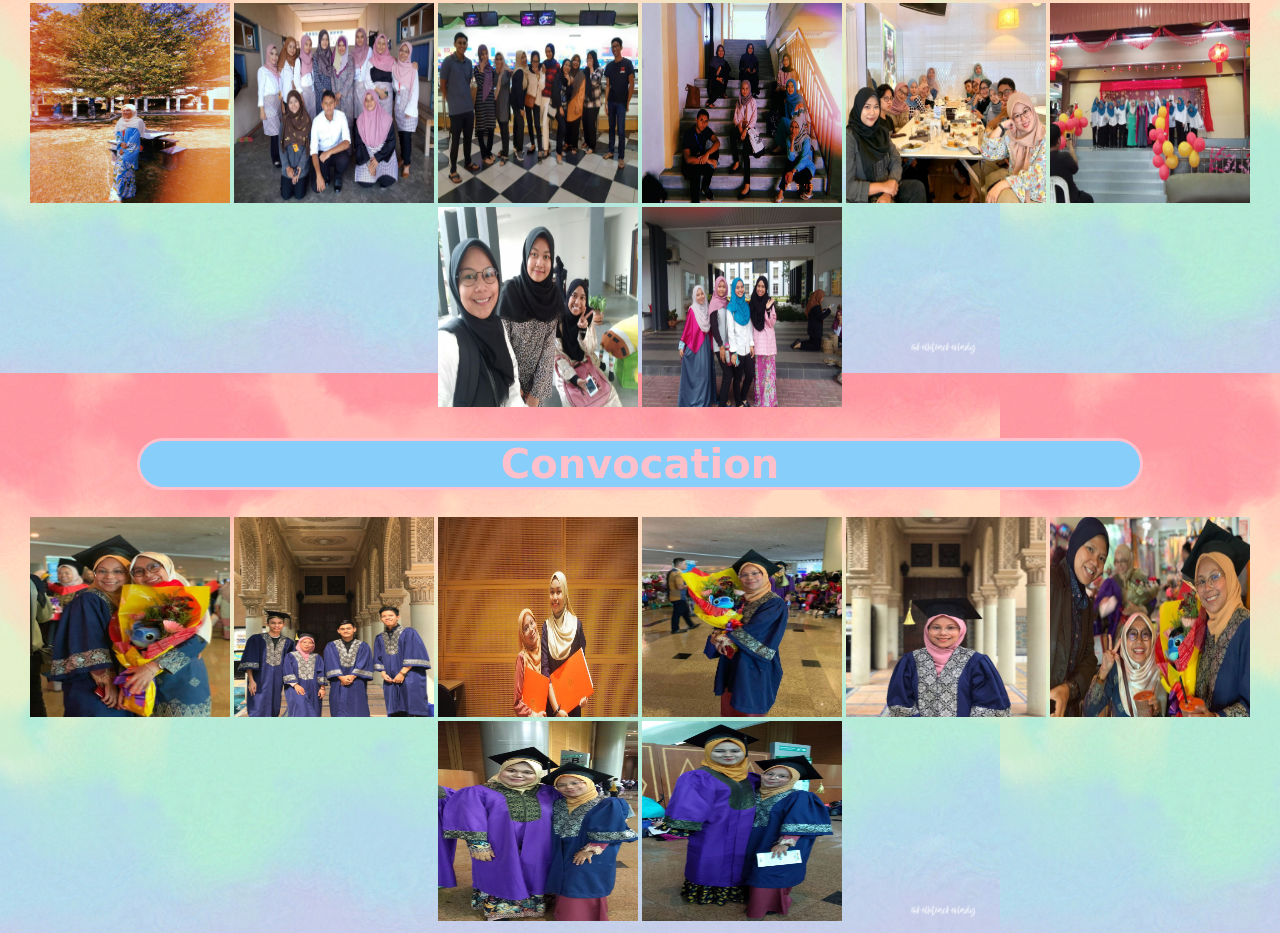
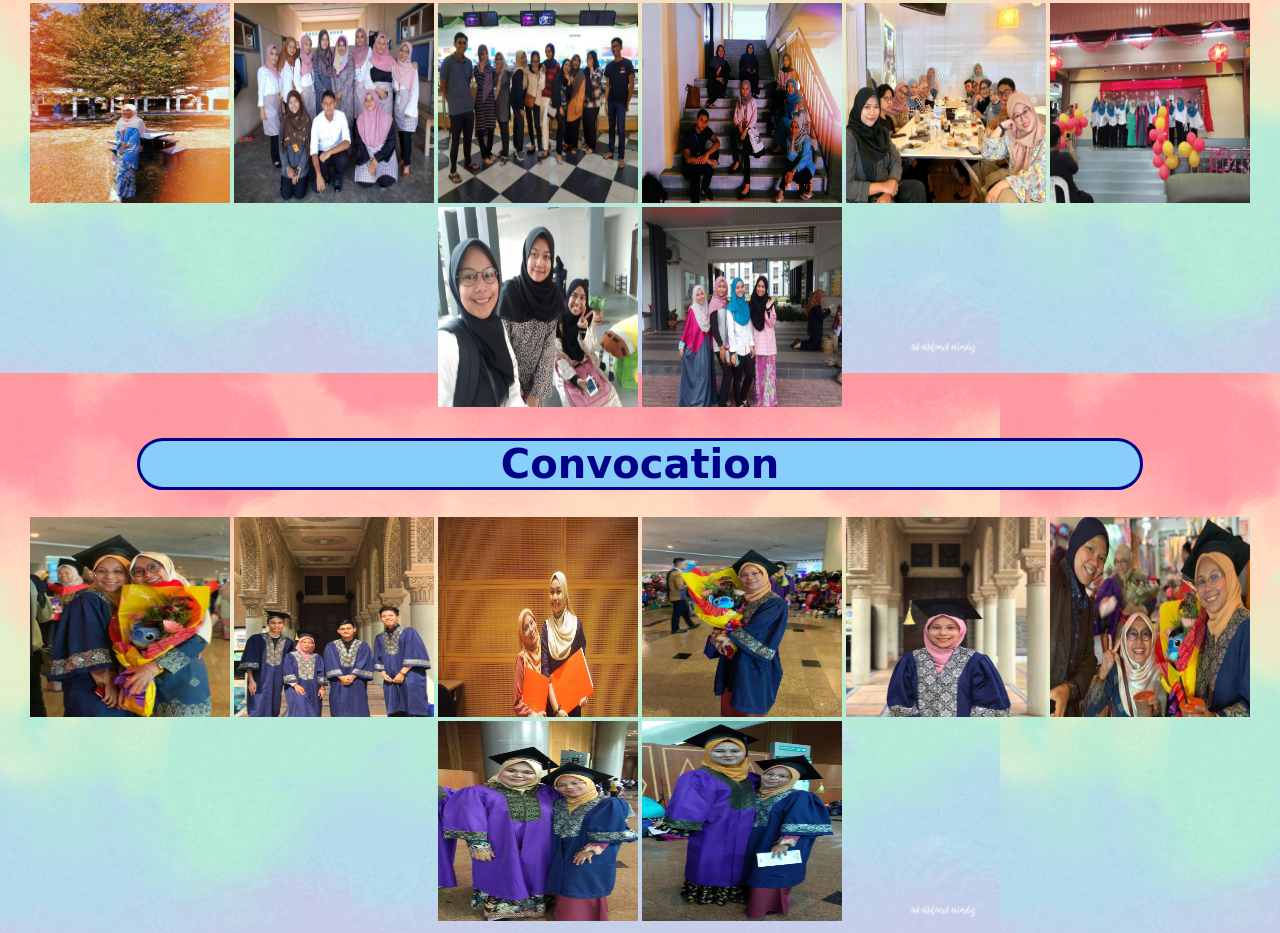
Before and after one commit to Tirahz98/mywebsite, a plain HTML site: page gallery.html in a window 1280 px wide. Shown: the part 753-1686 px from the top of the page. Drawn offline with Linux system fonts and the light colour scheme; a web font is replaced by a local one.

Commit message:
Update gallery.html

```diff
--- a/gallery.html
+++ b/gallery.html
@@ -71,7 +71,7 @@
 
 
 
-<h1 style="color: pink">Convocation</h1>
+<h1 style="color: darkpink">Convocation</h1>
 
 
 <img src="62.jpg" width="200px" height="200px">
```
